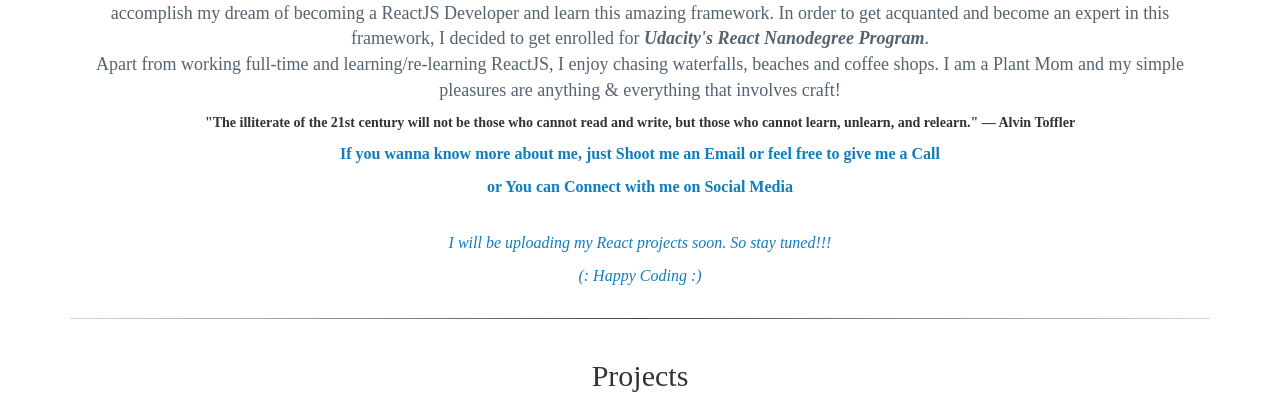
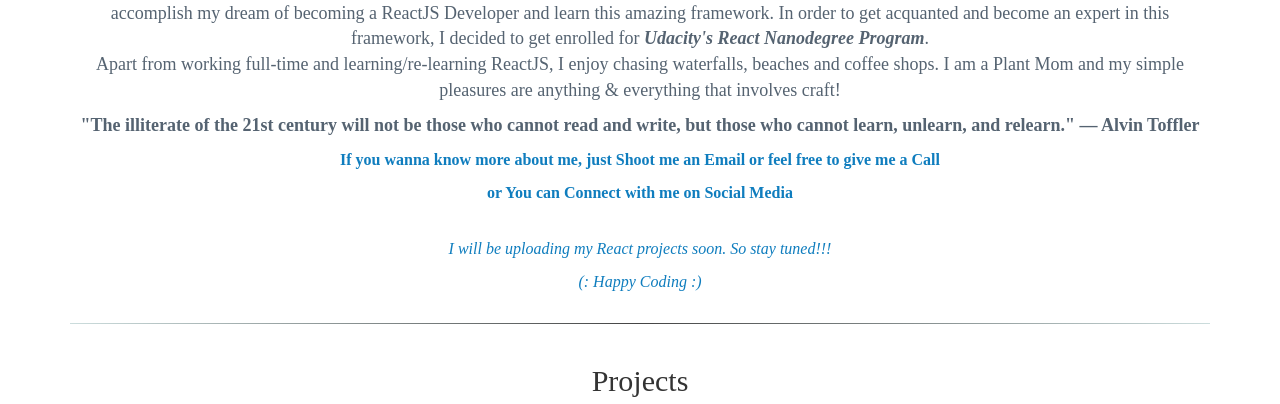
Before and after one commit to snehal1791/portfolio, a website: page index.html in a window 1280 px wide. Shown: the part 358-762 px from the top of the page. Drawn offline with nearby package versions, Linux system fonts and the light colour scheme; a web font is replaced by a local one.

Commit message:
Update index.html

```diff
--- a/index.html
+++ b/index.html
@@ -58,7 +58,7 @@
           <h2 class="text-center">About Me</h2>
         </div>
         <div class="col-md-12">
-            <p class="text-center justify-content about-text">Hi! I am <em><strong>Snehal Parate</strong></em> an enthusiast Web Developer. I am working as a <em><strong>Application Developer</strong></em> at WorkXpress located in Harrisburg, Pennsylvania; building business applications using <em><strong>CitizenDeveloper Platform</strong></em>. I have been fortune enough to have worked closely with end users which has influenced me to accomplish my dream of becoming a ReactJS Developer and learn this amazing framework. In order to get acquanted and become an expert in this framework, I decided to get enrolled for <em><strong>Udacity's React Nanodegree Program</strong></em>.</br>Apart from working full-time and learning/re-learning ReactJS, I enjoy chasing waterfalls, beaches and coffee shops. I am a Plant Mom and my simple pleasures are anything & everything that involves craft!</p><p class="text-center"><strong>"The illiterate of the 21st century will not be those who cannot read and write, but those who cannot learn, unlearn, and relearn." ― Alvin Toffler</strong></p>          <div class="row text-message">
+            <p class="text-center justify-content about-text">Hi! I am <em><strong>Snehal Parate</strong></em> an enthusiast Web Developer. I am working as a <em><strong>Application Developer</strong></em> at WorkXpress located in Harrisburg, Pennsylvania; building business applications using <em><strong>CitizenDeveloper Platform</strong></em>. I have been fortune enough to have worked closely with end users which has influenced me to accomplish my dream of becoming a ReactJS Developer and learn this amazing framework. In order to get acquanted and become an expert in this framework, I decided to get enrolled for <em><strong>Udacity's React Nanodegree Program</strong></em>.</br>Apart from working full-time and learning/re-learning ReactJS, I enjoy chasing waterfalls, beaches and coffee shops. I am a Plant Mom and my simple pleasures are anything & everything that involves craft!</p><p class="text-center about-text"><strong>"The illiterate of the 21st century will not be those who cannot read and write, but those who cannot learn, unlearn, and relearn." ― Alvin Toffler</strong></p>          <div class="row text-message">
             <p class="text-center"><strong>If you wanna know more about me, just Shoot me an Email or feel free to give me a Call</strong></p>
             <p class="text-center"><strong>or You can Connect with me on Social Media</strong></p><br>
             <p class="text-center"><em>I will be uploading my React projects soon. So stay tuned!!!</em></p>
```
